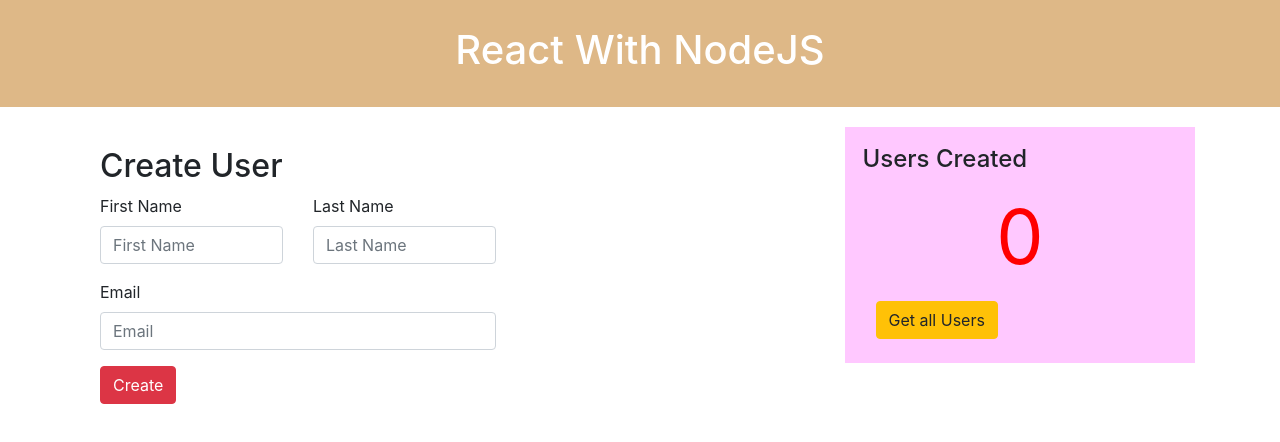
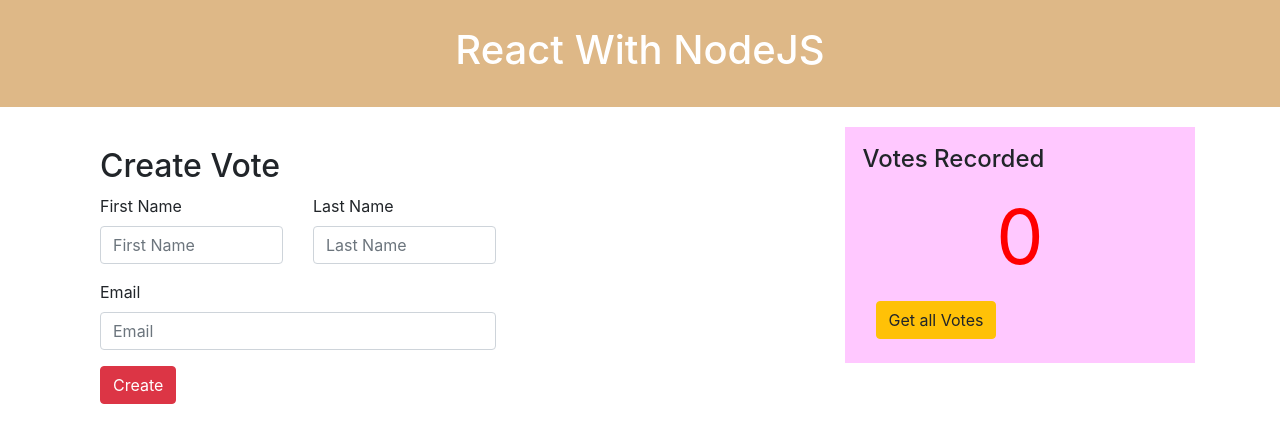
Before and after one commit to priyankach510/react-node, a React (Create React App) app in the folder my-app/: page / in a window 1280 px wide. Shown: the top 442 px of the page. Built offline with nearby package versions, Linux system fonts and the light colour scheme.

Commit message:
changes for votes

```diff
--- a/my-app/src/App.js
+++ b/my-app/src/App.js
@@ -2,45 +2,45 @@ import React, { Component } from 'react';
 import 'bootstrap/dist/css/bootstrap.min.css';
 import './App.css';
 import { Header } from './components/Header'
-import { Users } from './components/Users'
+import { Votes } from './components/Votes'
 import { DisplayBoard } from './components/DisplayBoard'
-import CreateUser from './components/CreateUser'
-import { getAllUsers, createUser } from './services/UserService'
+import CreateVote from './components/CreateVote'
+import { getAllVotes, createVote } from './services/VoteService'
 
 class App extends Component {
 
   state = {
-    user: {},
-    users: [],
-    numberOfUsers: 0
+    vote: {},
+    votes: [],
+    numberOfVotes: 0
   }
 
-  createUser = (e) => {
-      createUser(this.state.user)
+  createVote = (e) => {
+      createVote(this.state.vote)
         .then(response => {
           console.log(response);
-          this.setState({numberOfUsers: this.state.numberOfUsers + 1})
+          this.setState({numberOfVotes: this.state.numberOfvotes + 1})
       });
   }
 
-  getAllUsers = () => {
-    getAllUsers()
-      .then(users => {
-        console.log(users)
-        this.setState({users: users, numberOfUsers: users.length})
+  getAllVotes = () => {
+    getAllVotes()
+      .then(votes => {
+        console.log(votes)
+        this.setState({votes: votes, numberOfVotes: votes.length})
       });
   }
 
   onChangeForm = (e) => {
-      let user = this.state.user
+      let vote = this.state.vote
       if (e.target.name === 'firstname') {
-          user.firstName = e.target.value;
+          vote.firstName = e.target.value;
       } else if (e.target.name === 'lastname') {
-          user.lastName = e.target.value;
+          vote.lastName = e.target.value;
       } else if (e.target.name === 'email') {
-          user.email = e.target.value;
+          vote.email = e.target.value;
       }
-      this.setState({user})
+      this.setState({vote})
   }
 
   render() {
@@ -51,24 +51,24 @@ class App extends Component {
         <div className="container mrgnbtm">
           <div className="row">
             <div className="col-md-8">
-                <CreateUser
-                  user={this.state.user}
+                <CreateVote
+                  vote={this.state.vote}
                   onChangeForm={this.onChangeForm}
-                  createUser={this.createUser}
+                  createVote={this.createVote}
                   >
-                </CreateUser>
+                </CreateVote>
             </div>
             <div className="col-md-4">
                 <DisplayBoard
-                  numberOfUsers={this.state.numberOfUsers}
-                  getAllUsers={this.getAllUsers}
+                  numberOfVotes={this.state.numberOfVotes}
+                  getAllVotes={this.getAllVotes}
                 >
                 </DisplayBoard>
             </div>
           </div>
         </div>
         <div className="row mrgnbtm">
-          <Users users={this.state.users}></Users>
+          <Votes votes={this.state.votes}></Votes>
         </div>
       </div>
     );
--- a/my-app/src/components/CreateUser.js
+++ b/my-app/src/components/CreateVote.js
@@ -1,14 +1,14 @@
 import React from 'react'
 
 
-const CreateUser = ({onChangeForm, createUser }) => {
+const CreateVote = ({onChangeForm, createVote }) => {
 
 
     return(
         <div className="container">
             <div className="row">
                 <div className="col-md-7 mrgnbtm">
-                <h2>Create User</h2>
+                <h2>Create Vote</h2>
                 <form>
                     <div className="row">
                         <div className="form-group col-md-6">
@@ -26,7 +26,7 @@ const CreateUser = ({onChangeForm, createUser }) => {
                             <input type="text" onChange={(e) => onChangeForm(e)} className="form-control" name="email" id="email" aria-describedby="emailHelp" placeholder="Email" />
                         </div>
                     </div>
-                    <button type="button" onClick= {(e) => createUser()} className="btn btn-danger">Create</button>
+                    <button type="button" onClick= {(e) => createVote()} className="btn btn-danger">Create</button>
                 </form>
                 </div>
             </div>
@@ -34,4 +34,4 @@ const CreateUser = ({onChangeForm, createUser }) => {
     )
 }
 
-export default CreateUser
+export default CreateVote
--- a/my-app/src/components/DisplayBoard.js
+++ b/my-app/src/components/DisplayBoard.js
@@ -1,15 +1,15 @@
 import React from 'react'
 
-export const DisplayBoard = ({numberOfUsers, getAllUsers}) => {
+export const DisplayBoard = ({numberOfVotes, getAllVotes}) => {
 
     return(
         <div className="display-board">
-            <h4>Users Created</h4>
+            <h4>Votes Recorded</h4>
             <div className="number">
-            {numberOfUsers}
+            {numberOfVotes}
             </div>
             <div className="btn">
-                <button type="button" onClick={(e) => getAllUsers()} className="btn btn-warning">Get all Users</button>
+                <button type="button" onClick={(e) => getAllVotes()} className="btn btn-warning">Get all Votes</button>
             </div>
         </div>
     )
--- a/my-app/src/components/Users.js
+++ b/my-app/src/components/Votes.js
@@ -1,27 +1,27 @@
 import React from 'react'
 
-export const Users = ({users}) => {
+export const Votes = ({votes}) => {
 
-    console.log('users length:::', users.length)
-    if (users.length === 0) return null
+    console.log('votes length:::', votes.length)
+    if (votes.length === 0) return null
 
-    const UserRow = (user,index) => {
+    const VoteRow = (vote,index) => {
 
         return(
               <tr key = {index} className={index%2 === 0?'odd':'even'}>
                   <td>{index + 1}</td>
-                  <td>{user.firstName}</td>
-                  <td>{user.lastName}</td>
-                  <td>{user.email}</td>
+                  <td>{vote.firstName}</td>
+                  <td>{vote.lastName}</td>
+                  <td>{vote.email}</td>
               </tr>
           )
     }
 
-    const userTable = users.map((user,index) => UserRow(user,index))
+    const voteTable = votes.map((vote,index) => VoteRow(vote,index))
 
     return(
         <div className="container">
-            <h2>Users</h2>
+            <h2>Votes</h2>
             <table className="table table-bordered">
                 <thead>
                 <tr>
@@ -32,7 +32,7 @@ export const Users = ({users}) => {
                 </tr>
                 </thead>
                 <tbody>
-                    {userTable}
+                    {voteTable}
                 </tbody>
             </table>
         </div>
--- a/my-app/src/services/UserService.js
+++ /dev/null
@@ -1,15 +0,0 @@
-
-export async function getAllUsers() {
-
-    const response = await fetch('/api/users');
-    return await response.json();
-}
-
-export async function createUser(data) {
-    const response = await fetch(`/api/user`, {
-        method: 'POST',
-        headers: {'Content-Type': 'application/json'},
-        body: JSON.stringify({user: data})
-      })
-    return await response.json();
-}
--- /dev/null
+++ b/my-app/src/services/VoteService.js
@@ -0,0 +1,13 @@
+export async function getAllVotes() {
+    const response = await fetch('/api/votes');
+    return await response.json();
+}
+
+export async function createVote(data) {
+    const response = await fetch(`/api/vote`, {
+        method: 'POST',
+        headers: {'Content-Type': 'application/json'},
+        body: JSON.stringify({vote: data})
+      })
+    return await response.json();
+}
```
Also changed, not shown: 1 other file (tests, documents, lock files or other folders).
